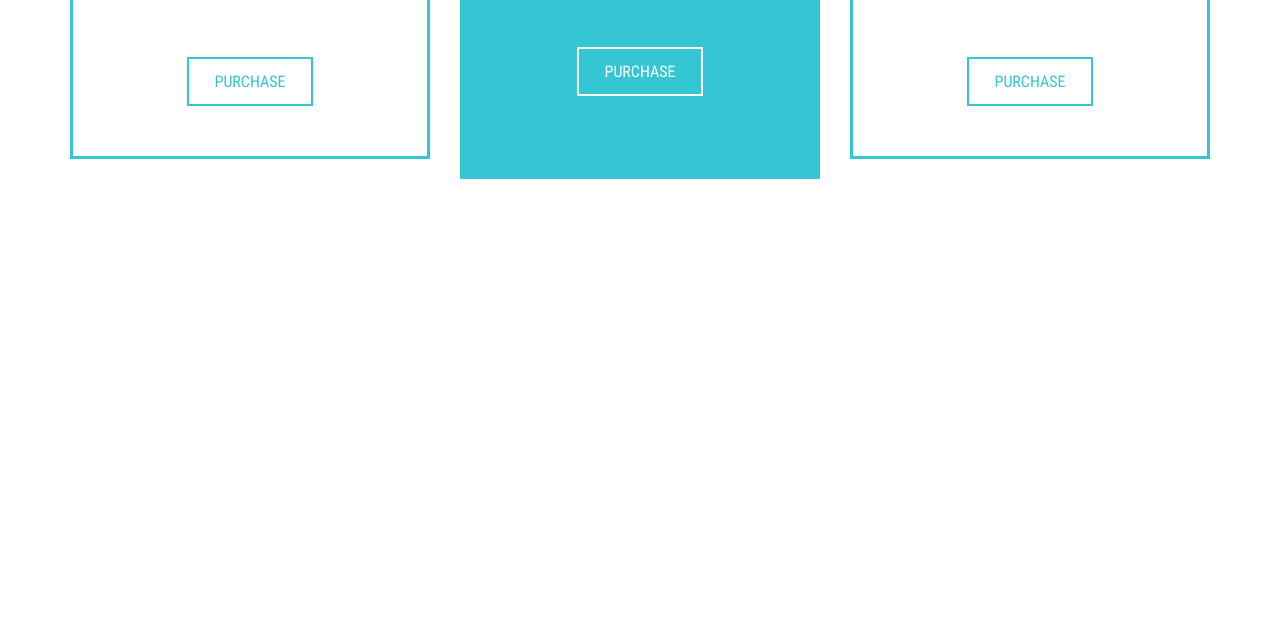
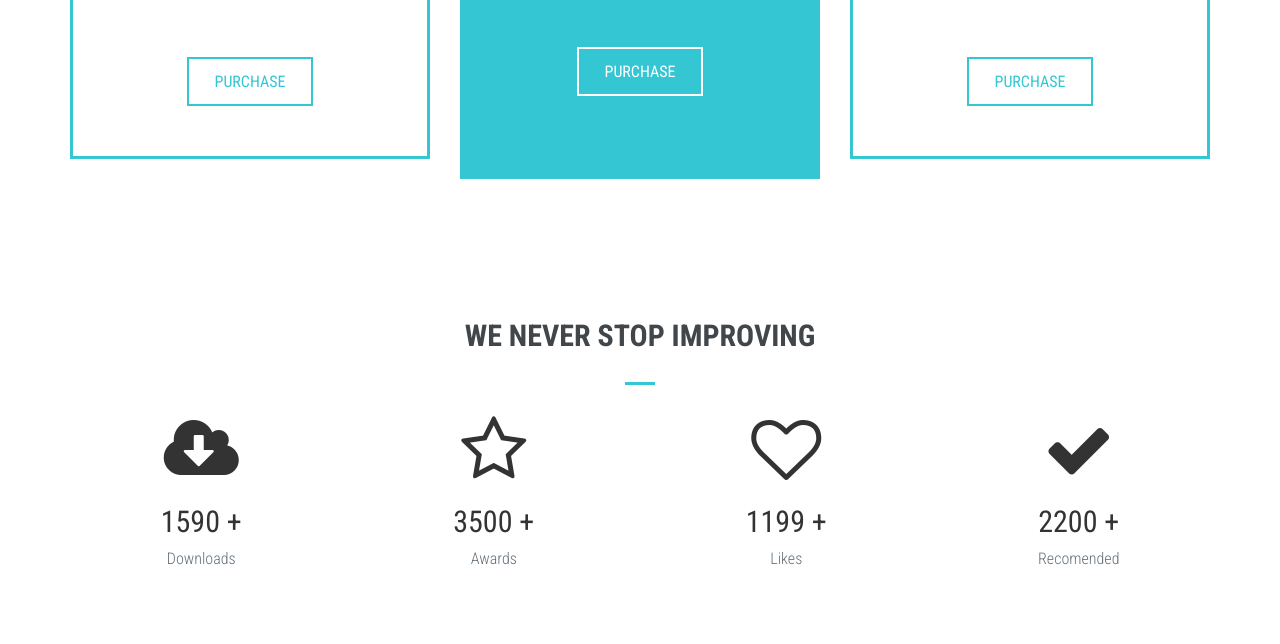
Before and after one commit to milena-mica/vesco, a plain HTML site: page index.html in a window 1280 px wide. Shown: the part 4777-5421 px from the top of the page. Drawn offline with Linux system fonts and the light colour scheme.

Commit message:
Stats Section-HTML

```diff
--- a/index.html
+++ b/index.html
@@ -463,6 +463,50 @@
   </div>
 </section>
 
+<!-- STATS -->
+<section id="stats">
+  <div id="stats-cover">
+  <div class="content-box">
+    <div class="content-title wow animated fadeInDown" data-wow-duration="1s" data-wow-delay=".5s">
+      <h3> We Never Stop Improving</h3>
+      <div class="content-title-underline"></div>
+    </div>
+    <div class="container">
+      <div class="row text-center wow animated bounceInLeft" data-wow-duration="1s" data-wow-delay=".5s">
+        <div class="col-md-3">
+          <div class="stats-item">
+            <i class="fa fa-cloud-download fa-5x"></i>
+            <h2><span class="counter"> 1590 </span><span>+</span></h2>
+            <p>Downloads</p>
+          </div>
+        </div>
+        <div class="col-md-3">
+        <div class="stats-item">
+            <i class="fa fa-star-o fa-5x"></i>
+            <h2><span class="counter"> 3500 </span><span>+</span></h2>
+            <p>Awards</p>
+          </div>
+        </div>
+        <div class="col-md-3">
+        <div class="stats-item">
+            <i class="fa fa-heart-o fa-5x"></i>
+            <h2><span class="counter"> 1199 </span><span>+</span></h2>
+            <p>Likes</p>
+          </div>
+        </div>
+        <div class="col-md-3">
+        <div class="stats-item">
+            <i class="fa fa-check fa-5x"></i>
+            <h2><span class="counter"> 2200 </span><span>+</span></h2>
+            <p>Recomended</p>
+          </div>
+        </div>
+       </div>
+     </div>
+   </div>
+ </div>
+</section>
+
 
 
   <br><br><br><br><br><br><br><br><br><br><br><br><br><br><br><br><br><br><br><br><br><br><br>
```
